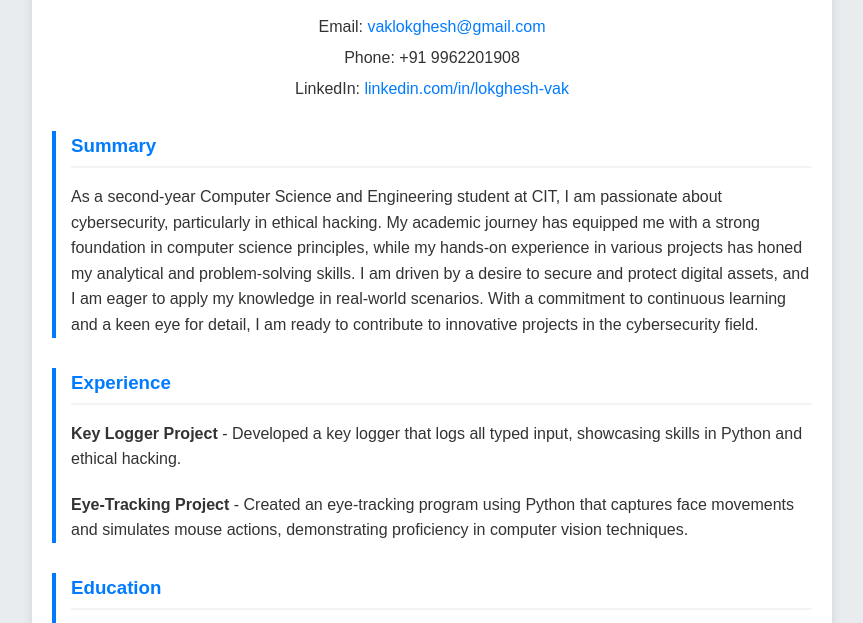
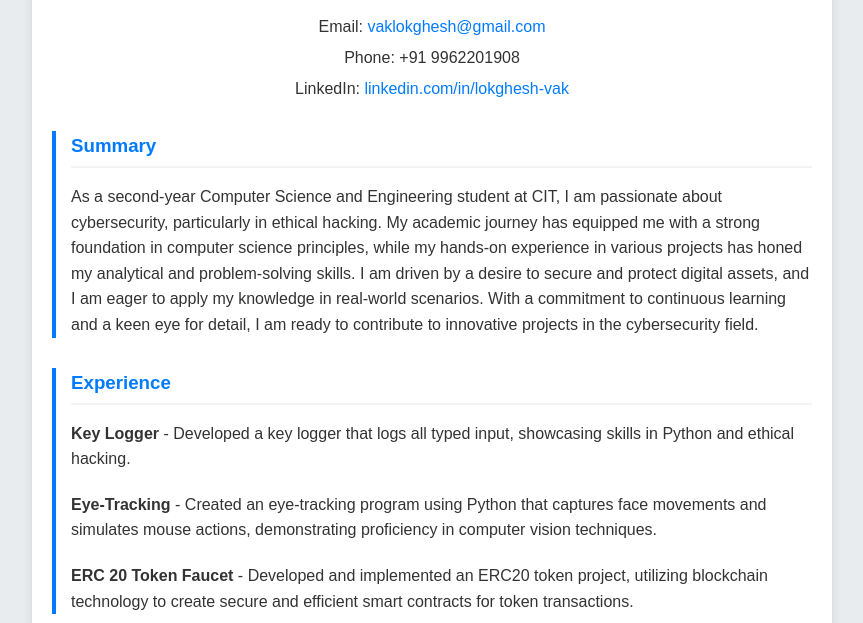
Before and after one commit to LOKE-95/LokgheshIn, a plain HTML site: page index.html in a window 1280 px wide. Shown: the part 168-791 px from the top of the page, without its empty margins (208-1071 px from the left). Drawn offline with Linux system fonts and the light colour scheme.

Commit message:
Update index.html

```diff
--- a/index.html
+++ b/index.html
@@ -164,10 +164,13 @@
         <section class="experience">
             <h3>Experience</h3>
             <div class="experience-item">
-                <p><strong>Key Logger Project</strong> - Developed a key logger that logs all typed input, showcasing skills in Python and ethical hacking.</p>
+                <p><strong>Key Logger </strong> - Developed a key logger that logs all typed input, showcasing skills in Python and ethical hacking.</p>
             </div>
             <div class="experience-item">
-                <p><strong>Eye-Tracking Project</strong> - Created an eye-tracking program using Python that captures face movements and simulates mouse actions, demonstrating proficiency in computer vision techniques.</p>
+                <p><strong>Eye-Tracking</strong> - Created an eye-tracking program using Python that captures face movements and simulates mouse actions, demonstrating proficiency in computer vision techniques.</p>
+            </div>
+            <div class="experience-item">
+                <p><strong>ERC 20 Token Faucet</strong> - Developed and implemented an ERC20 token project, utilizing blockchain technology to create secure and efficient smart contracts for token transactions.</p>
             </div>
         </section>
         <section class="education">
```
